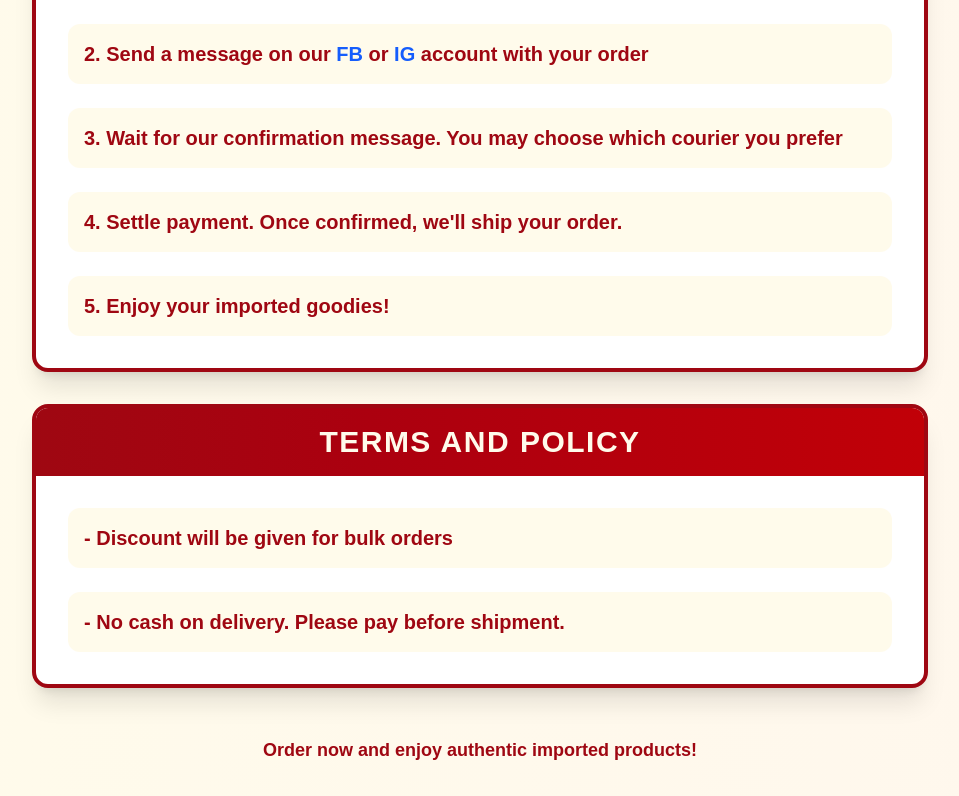
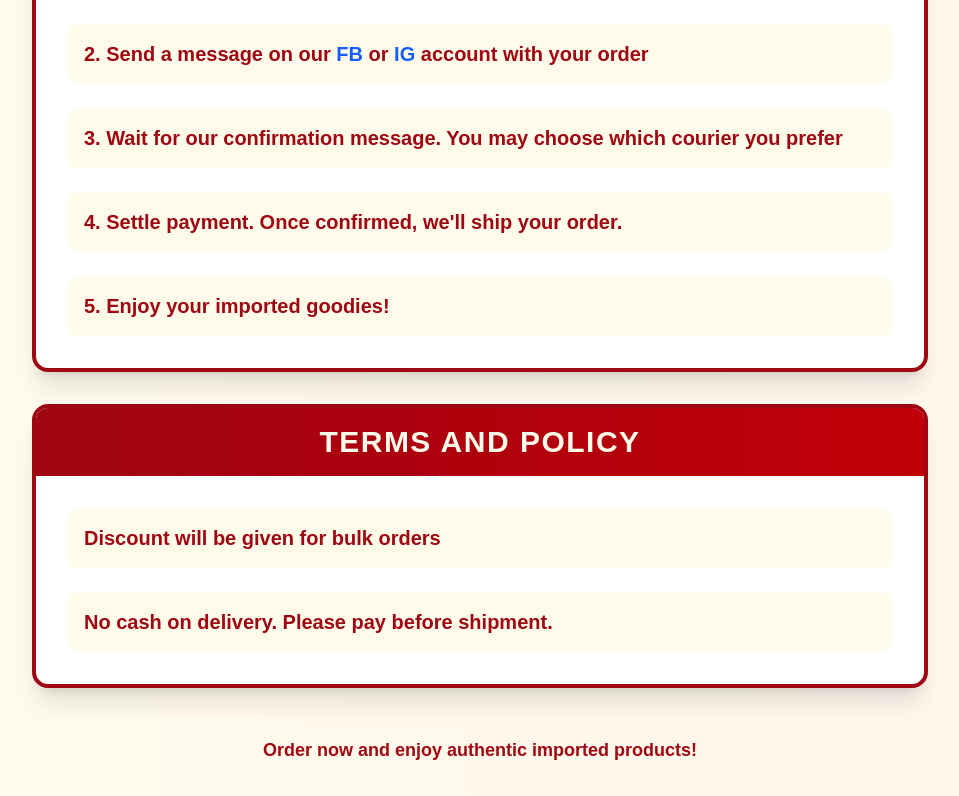
Before and after one commit to kevinwynsor/oishii-imported, a Next.js app: page / in a window 1280 px wide. Shown: the part 2097-2893 px from the top of the page, without its empty margins (160-1119 px from the left). Built offline with nearby package versions, Linux system fonts and the light colour scheme.

Commit message:
removed '-'

```diff
--- a/app/page.tsx
+++ b/app/page.tsx
@@ -247,7 +247,7 @@ const RamenPricelist = () => {
                 className="group flex items-center gap-4 p-4 bg-amber-50 rounded-xl hover:bg-gradient-to-r hover:from-amber-100 hover:to-orange-100 transition-all duration-300 transform hover:scale-105 hover:shadow-lg"
               >
                 <div>
-                  <p className="text-lg md:text-xl font-bold text-red-800">- Discount will be given for bulk orders</p>
+                  <p className="text-lg md:text-xl font-bold text-red-800">Discount will be given for bulk orders</p>
                 </div>
               </div>
 
@@ -255,7 +255,7 @@ const RamenPricelist = () => {
                 className="group flex items-center gap-4 p-4 bg-amber-50 rounded-xl hover:bg-gradient-to-r hover:from-amber-100 hover:to-orange-100 transition-all duration-300 transform hover:scale-105 hover:shadow-lg"
               >
                 <div>
-                  <p className="text-lg md:text-xl font-bold text-red-800">- No cash on delivery. Please pay before shipment.</p>
+                  <p className="text-lg md:text-xl font-bold text-red-800">No cash on delivery. Please pay before shipment.</p>
                 </div>
               </div>
 
```
